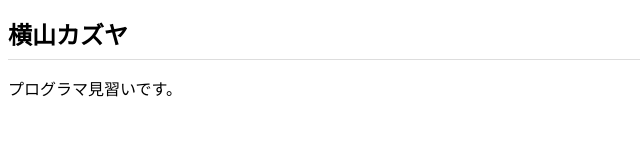
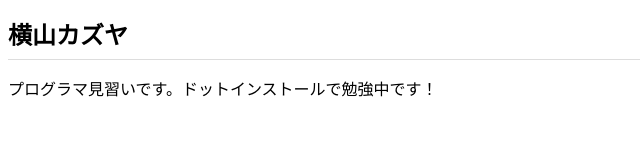
Before and after one commit to yokoyamakazu/yokoyamakazu.github.io, a plain HTML site: page index.html in a window 1280 px wide. Shown: the whole page, without its empty margins (0-640 px from the left). Drawn offline with Linux system fonts and the light colour scheme.

Commit message:
Add files via upload

```diff
--- a/index.html
+++ b/index.html
@@ -9,7 +9,7 @@
   <h1>
     横山カズヤ
   </h1>
-  <p>プログラマ見習いです。
+  <p>プログラマ見習いです。ドットインストールで勉強中です！
   </p>
 </body>
 
```
